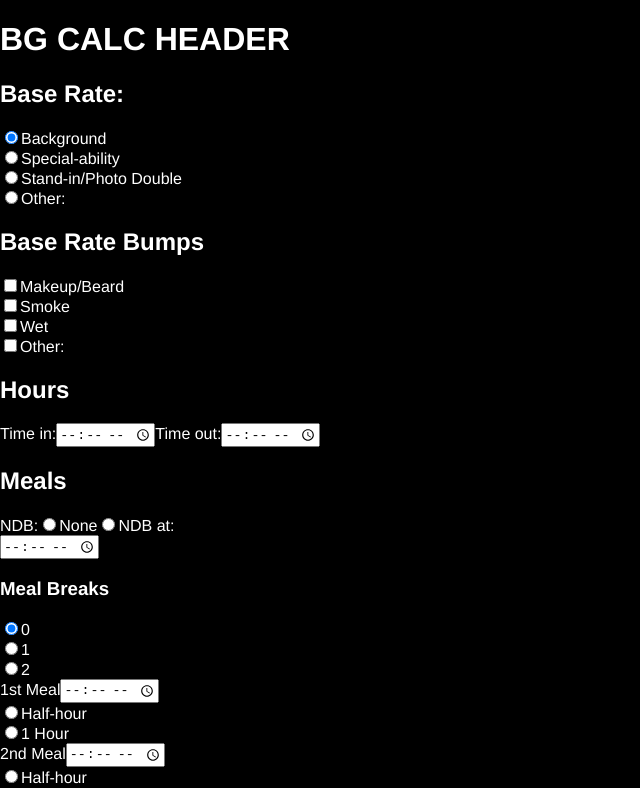
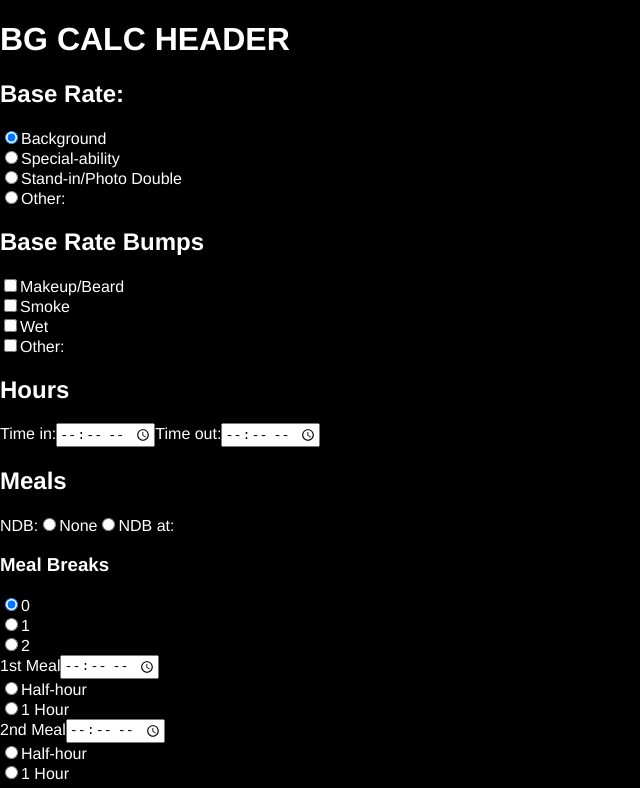
Before and after one commit to jasonchilcott/sag-bg-calc, a React (Create React App) app: page / in a window 1280 px wide. Shown: the top 788 px of the page, without its empty margins (0-640 px from the left). Built offline with nearby package versions, Linux system fonts and the light colour scheme.

Commit message:
working on ndb logic

```diff
--- a/src/Main.js
+++ b/src/Main.js
@@ -12,6 +12,7 @@ const Main = () => {
   const [otherBaseBump, setOtherBaseBump] = useState(0);
   const [inTime, setInTime] = useState('');
   const [outTime, setOutTime] = useState('')
+  const [ndb, setNdb] = useState(false)
 
   const roleHandler = (e) => {
     setRole(e.target.value);
@@ -112,6 +113,22 @@ const Main = () => {
     }
   };
 
+  const ndbHandler = (e) => {
+    setNdb(e.target.value)
+  }
+
+  const ndbField = () => {
+    if (ndb) {
+      return (
+        <>
+          <div>
+              <input type="time" id="ndb-time" name="ndb-time" />
+            </div>
+        </>
+      );
+    }
+  };
+
   return (
     <div className="main">
       <form>
@@ -191,13 +208,12 @@ const Main = () => {
         <div>
           <div>
             <label>NDB:</label>
-            <input type="radio" id="no-ndb" name="ndb" value="false" />
+            <input type="radio" id="no-ndb" name="ndb" value={ndb} onChange={ndbHandler}/>
             <label htmlFor="no-ndb">None</label>
-            <input type="radio" id="yes-ndb" name="ndb" value="true" />
-            <label htmlFor="yes-ndb">NDB at:</label>
-            <div>
-              <input type="time" id="ndb-time" name="ndb-time" />
-            </div>
+            <input type="radio" id="yes-ndb" name="ndb" value={ndb} onChange={ndbHandler}/>
+            <label htmlFor="ndb-time">NDB at:</label>
+            <div>{ndbField()}</div>
+
           </div>
           <h3>Meal Breaks</h3>
           <input type="radio" id="0" name="meals" value="0" defaultChecked />
```
